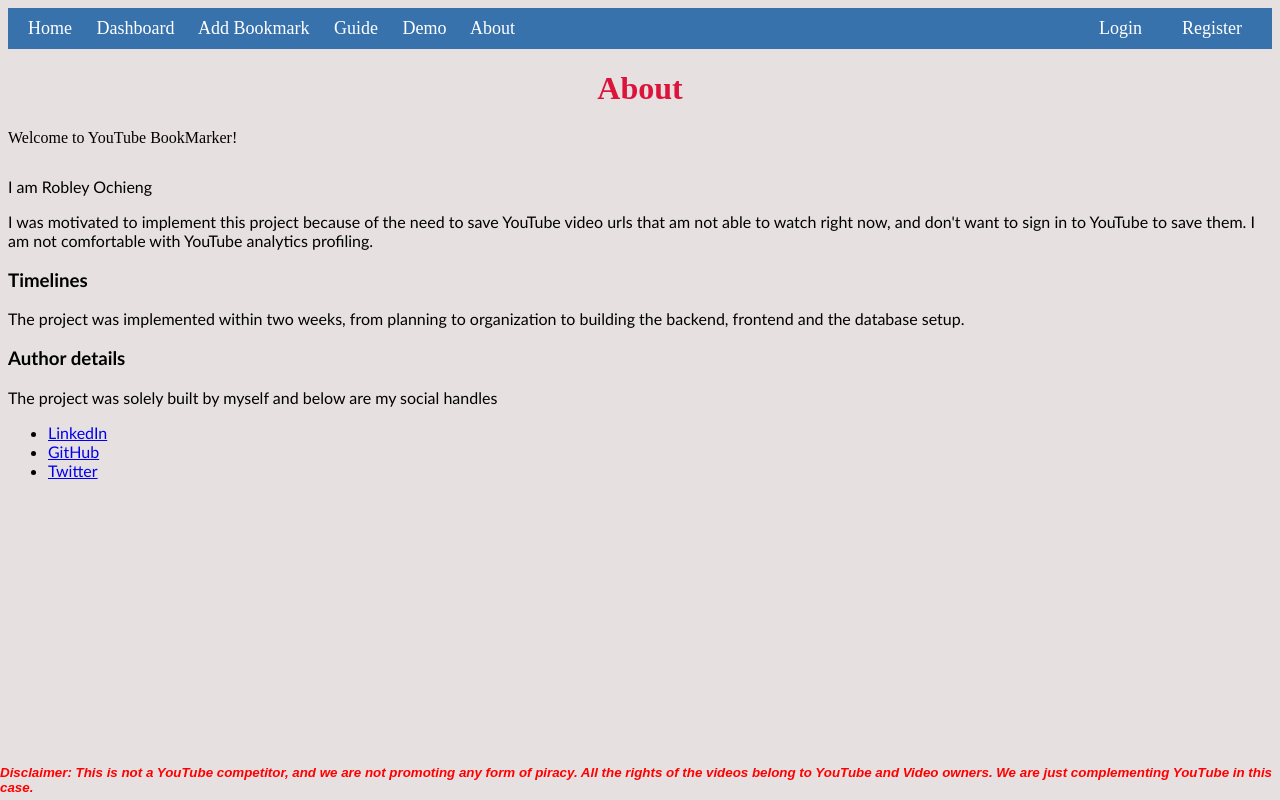
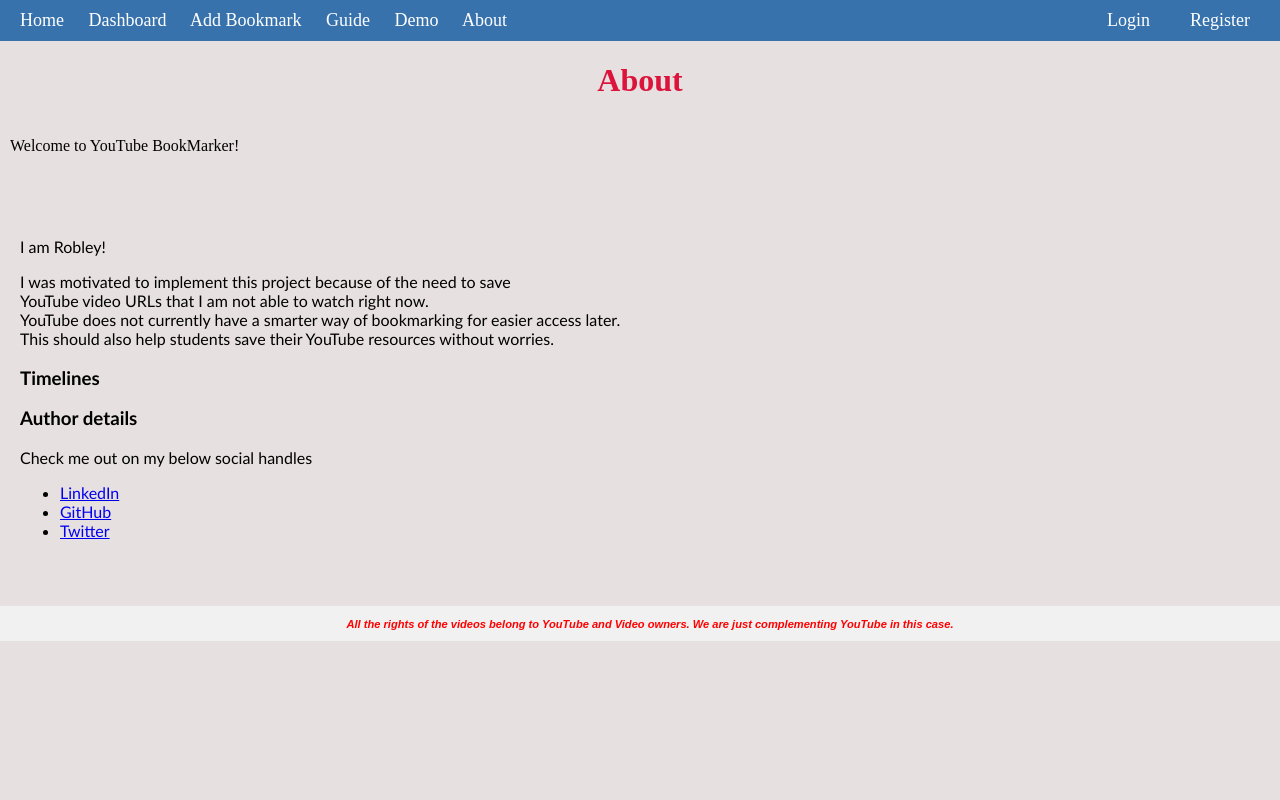
Before and after one commit to roochieng/YouTube_BookMarker, a Flask app: page /about in a window 1280 px wide. Run offline with Flask 3, Linux system fonts and the light colour scheme; parts of the project's set-up code (start-up, migrations or seed data) failed here and were passed over.

Commit message:
Update layouts and implement email sending

```diff
--- a/YoutubeBookMark/config.py
+++ b/YoutubeBookMark/config.py
@@ -6,8 +6,7 @@ from dotenv import load_dotenv
 from flask_login import LoginManager
 from flask_migrate import Migrate
 from flask_mail import Mail
-
-
+from YoutubeBookMark.cnf import Config
 
 app = Flask(__name__, '/static')
 
@@ -26,6 +25,9 @@ app.config['MAIL_USERNAME'] = os.environ.get('EMAIL_USER')
 app.config['MAIL_PASSWORD'] = os.environ.get('EMAIL_PASS')
 app.config['MAIL_USE_TLS'] = False
 app.config['MAIL_USE_SSL'] = True
+app.config.from_object(Config)
+
+
 mail = Mail(app)
 
 
--- a/YoutubeBookMark/models/base_model.py
+++ b/YoutubeBookMark/models/base_model.py
@@ -7,7 +7,7 @@ from flask_wtf import FlaskForm
 from wtforms import StringField, PasswordField, SubmitField, BooleanField
 from wtforms.validators import Length, ValidationError, DataRequired, Email, EqualTo
 from flask_login import login_user, login_required, logout_user, current_user
-from models.storage import User, BookMarks
+from YoutubeBookMark.models.storage import User, BookMarks
 from email_validator import validate_email, EmailNotValidError
 
 
--- a/YoutubeBookMark/models/storage.py
+++ b/YoutubeBookMark/models/storage.py
@@ -1,4 +1,4 @@
-from config import db, login_manager, migrate, app
+from YoutubeBookMark.config import db, login_manager, migrate, app
 from datetime import datetime,timezone
 from flask_sqlalchemy import SQLAlchemy
 from sqlalchemy.orm import relationship
--- a/YoutubeBookMark/models/ytbookmarker.py
+++ b/YoutubeBookMark/models/ytbookmarker.py
@@ -1,4 +1,3 @@
-import requests
 from pytube import YouTube
 
 
--- a/YoutubeBookMark/static/css/table_styles.css
+++ b/YoutubeBookMark/static/css/table_styles.css
@@ -22,21 +22,28 @@ tr:nth-child(even) {
     margin-top: 30px;
     font-family: Calibri;
     margin-bottom: 30px;
+    padding: 20px;
+}
+
+
+.abouts {
+    padding-left: 10px;
 }
 
 .disclaimer {
-    margin-bottom: 5px;
     font-weight: bold;
     font-family: Arial;
     font-style: italic;
     color: red;
     font-size: smaller;
-    position:fixed;
     left: 0;
     bottom: 0;
     z-index: 2;
-    margin-top: 20px;
-
+    margin: 0;
+    padding: 10px;
+    text-align: center;
+    background-color: #f1f1f1;
+    width: 100%;
 }
 
 .register {
@@ -226,9 +233,7 @@ tr:nth-child(even) {
 }
 
 .content-above-footer {
-    margin-bottom: 100px; /* Adjust the margin as needed to create space for the footer */
-    z-index: 1;
-    overflow-y: auto; /* Add a vertical scrollbar when the content exceeds the viewport height */
+    flex: 1;
 }
 
 .last_five {
@@ -328,7 +333,13 @@ tr:nth-child(even) {
 
 body {
     background-color: rgb(231, 224, 224);
+    height: 100%;
+    padding: 0;
+    margin: 0;
+    display: flex;
+    flex-direction: column;
 }
+
 
 .overview {
     display: flex;
--- a/YoutubeBookMark/templates/about.html
+++ b/YoutubeBookMark/templates/about.html
@@ -4,33 +4,29 @@
 <head>
     <link rel="stylesheet" href="../static/css/table_styles.css">
 </head>
-<body>
+<body >
     <h1 class="register">About</h1>
-    <p>Welcome to YouTube BookMarker! </p>
+    <p class="abouts">Welcome to YouTube BookMarker! </p>
     <div class="about">
     <body class="content-above-footer">
 
     <p>
-        I am Robley Ochieng
+        I am Robley!
     </p>
         <p>
-            I was motivated to implement this project because of the need to save
-            YouTube video urls that am not able to watch right now, and don't want to sign in to YouTube
-            to save them.
-            I am not comfortable with YouTube analytics profiling.
+            I was motivated to implement this project because of the need to save<br>
+            YouTube video URLs that I am not able to watch right now.<br>
+            YouTube does not currently have a smarter way of bookmarking for easier access later.<br>
+            This should also help students save their YouTube resources without worries.
         </p>
         <h3>
             Timelines
         </h3>
-        <p>
-            The project was implemented within two weeks, from planning to organization to building the backend,
-            frontend and the database setup.
-        </p>
         <h3>
             Author details
         </h3>
         <p>
-            The project was solely built by myself and below are my social handles
+            Check me out on my below social handles
         </p>
         <ul>
             <li>
--- a/YoutubeBookMark/templates/guide.html
+++ b/YoutubeBookMark/templates/guide.html
@@ -6,7 +6,7 @@
 </head>
 <body>
     <h1 class="register">Guide</h1>
-    <p>Welcome to YouTube BookMarker! </p>
+    <p class="abouts">Welcome to YouTube BookMarker! </p>
     <div class="about">
         <p>
             Here is a short guide how to navigate
--- a/YoutubeBookMark/templates/layout.html
+++ b/YoutubeBookMark/templates/layout.html
@@ -5,10 +5,10 @@
         <meta name="viewport" content="width=device-width, initial-scale=1.0">
         <title>YouTube BookMarker</title>
         <link rel="icon" href="../static/images/logo.png" type="image/png">
-
         <link rel="stylesheet" href="../static/css/table_styles.css">
+    </head>
+    <body class="content-above-footer">
         <nav class="top-navbar">
-
             <div class="home-link">
                 <a href="{{url_for('home')}}"> Home</a>
                 <a href="{{url_for('bookmarks')}}">Dashboard</a>
@@ -27,17 +27,13 @@
                 {% endif %}
             </div>
         </nav>
-
-
-    </head>
-    <body class="content-above-footer">
         {% block body %}{% endblock %}
+        <footer class="disclaimer">
+            <small>All
+                the rights of the videos belong to YouTube and
+                Video owners. We are just complementing YouTube in
+                this case.
+            </small>
+        </footer>
     </body>
-    <footer class="disclaimer">
-        Disclaimer: This is not a YouTube competitor,
-        and we are not promoting any form of piracy. All
-        the rights of the videos belong to YouTube and
-        Video owners. We are just complementing YouTube in
-        this case.
-    </footer>
 </html>
--- a/YoutubeBookMark/ytbookmarker_app.py
+++ b/YoutubeBookMark/ytbookmarker_app.py
@@ -1,16 +1,17 @@
 from flask import render_template, request, url_for, flash, redirect
-from models.base_model import (RegistrationForm, LoginForm,
+from YoutubeBookMark.models.base_model import (RegistrationForm, LoginForm,
                                                UrlBookmark, Password_ResetForm,
                                                Request_Password_resetForm, BookmarkSearchForm)
-from config import app, db, bcrypt, mail
+from YoutubeBookMark.config import app, db, bcrypt, mail
 from pytube import YouTube
-from models.storage import User, BookMarks
-from models.token_gen import confirm_token, send_confirmation_email
-from models.ytbookmarker import YouTubeBookMarker
+from YoutubeBookMark.models.storage import User, BookMarks
+from YoutubeBookMark.models.token_gen import confirm_token, send_confirmation_email
+from YoutubeBookMark.models.ytbookmarker import YouTubeBookMarker
 from datetime import datetime
 from flask_login import login_user, current_user, logout_user, login_required
 from flask_mail import Message
 from elasticsearch import Elasticsearch
+
 
 
 def get_current_user():
@@ -71,7 +72,7 @@ def signup():
             db.session.add(user)
             db.session.commit()
             send_confirmation_email(user.email)
-        flash(f"AA confirmation email has been sent to: {form.email.data} has been created!", "success")
+        flash(f"A confirmation email has been sent to: {form.email.data} has been created!", "success")
         return redirect(url_for('login'))
     return render_template("signup.html", title='Register', form=form)
 
@@ -84,7 +85,6 @@ def confirm_email(token):
         flash('The confirmation link is invalid or has expired.', 'danger')
         return redirect(url_for('login'))
 
-    # Assuming you have a User model with an 'email' field and 'confirmed' boolean field
     user = User.query.filter_by(email=email).first_or_404()
     if user.confirmed:
         flash('Account already confirmed. Please login.', 'success')
```
